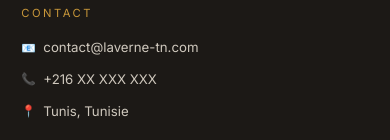
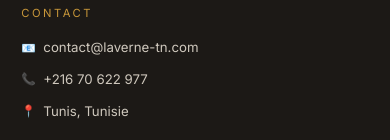
Before and after one commit to mahdi-lengliz/laverne-frontend, an Angular app: page / in a window 390 px wide. Shown: the part 3896-4036 px from the top of the page. Built offline with nearby package versions, Linux system fonts and the light colour scheme; no server answers; a web font is replaced by a local one.

Commit message:
add numero telephone

```diff
--- a/src/app/layout/footer/footer.component.ts
+++ b/src/app/layout/footer/footer.component.ts
@@ -33,7 +33,7 @@ import { RouterLink } from '@angular/router';
           <div class="footer-col-h">Contact</div>
           <ul class="footer-links footer-contact">
             <li><span class="footer-mini-icon">📧</span><a href="mailto:contact@laverne-tn.com">contact&#64;laverne-tn.com</a></li>
-            <li><span class="footer-mini-icon">📞</span><a href="tel:+21600000000">+216 XX XXX XXX</a></li>
+            <li><span class="footer-mini-icon">📞</span><a href="tel:+21670622977">+216 70 622 977</a></li>
             <li><span class="footer-mini-icon">📍</span><span>Tunis, Tunisie</span></li>
           </ul>
           <div class="footer-social">
```
